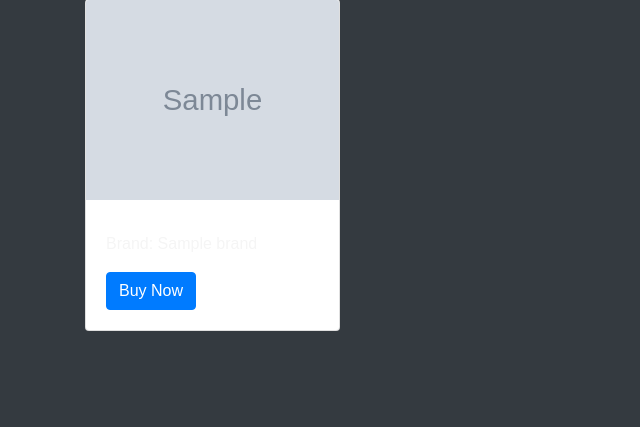
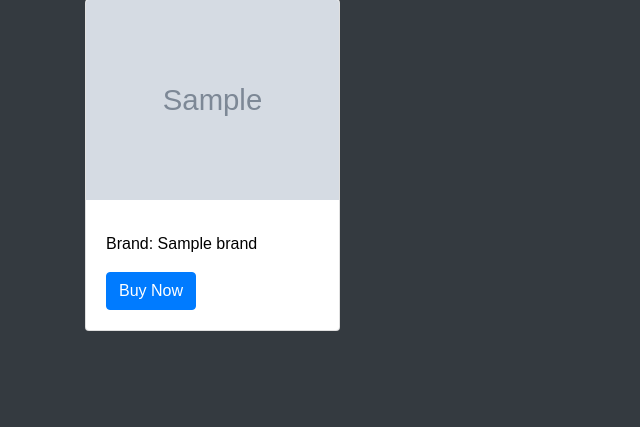
Before and after one commit to Shubhamkumar-op/TrendPick, a Flask app: template templates/main.html in a window 1280 px wide. Shown: the part 281-708 px from the top of the page, without its empty margins (0-640 px from the left). Run offline with Flask 3, Linux system fonts and the light colour scheme; the template is opened without the code that fills it: most values are stand-ins (such as "Sample title", 1, 10 or a date in 2020); grey boxes marked "Sample" are stand-in pictures; parts of the project's set-up code (start-up, migrations or seed data) failed here and were passed over; some libraries are stand-ins or nearby versions.

Commit message:
done changes in index and main for product name

```diff
--- a/templates/main.html
+++ b/templates/main.html
@@ -106,6 +106,10 @@
             color: #dcdcdc;
         }
 
+        .product-name, .product-brand {
+        color: #000000;
+          }
+
         @media (max-width: 768px) {
             .navbar {
                 padding: 10px;
@@ -175,8 +179,8 @@
           <div class="card">
               <img src="{{ product['ImageURL'] }}" class="card-img-top" alt="{{ product['Name'] }}" style="height: 200px;">
             <div class="card-body">
-              <h5 class="card-title">{{ truncate(product['Name'],12) }}</h5>
-              <p class="card-text">Brand: {{ product['Brand'] }}</p>
+              <h5 class="card-title product-name">{{ truncate(product['Name'],12) }}</h5>
+              <p class="card-text product-brand">Brand: {{ product['Brand'] }}</p>
               <button type="button" class="btn btn-primary" data-toggle="modal" data-target="#productModal{{ index }}">Buy Now</button>
             </div>
           </div>
```
Also changed, not shown: templates/index.html (+6 -3 lines).
